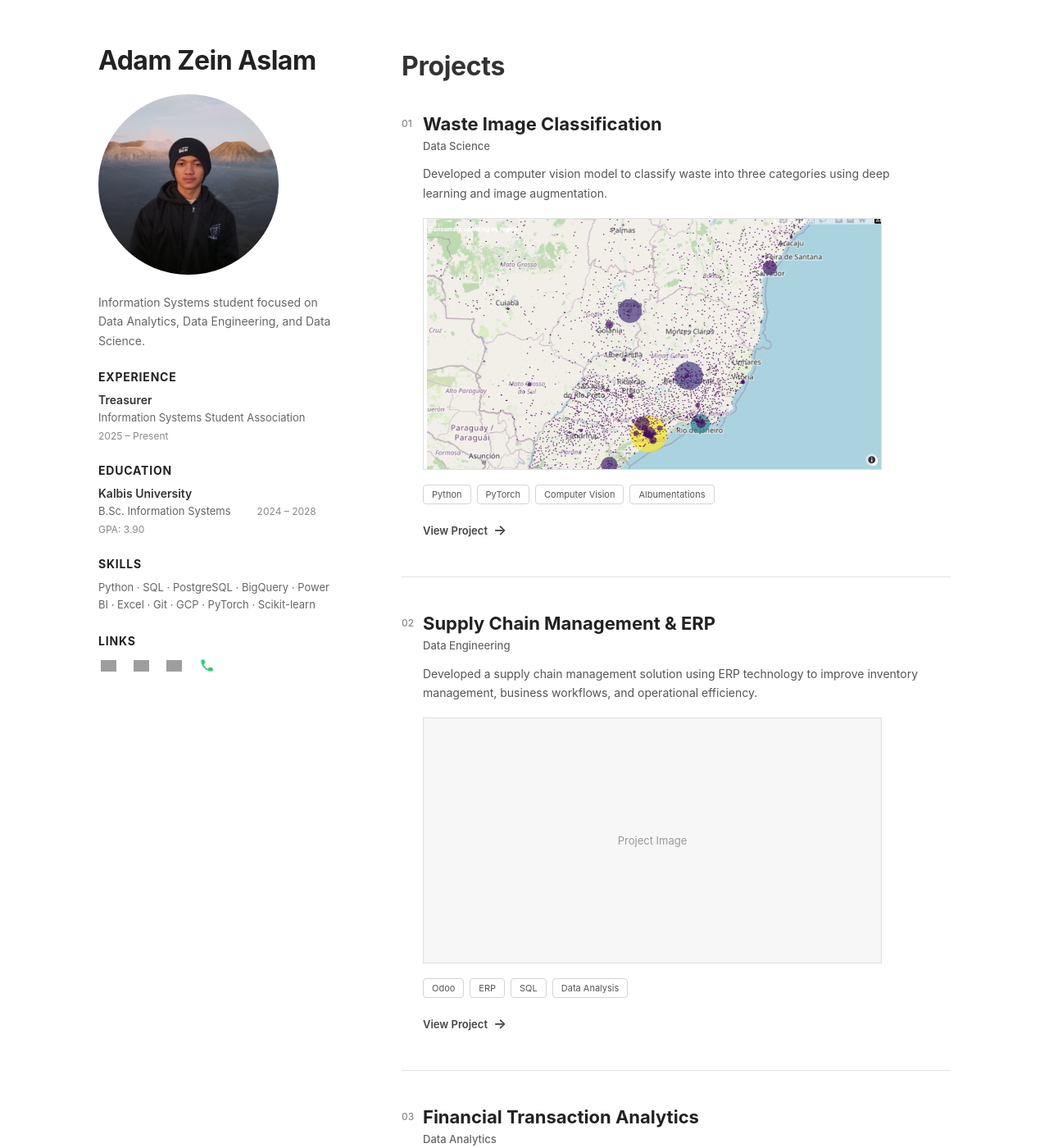
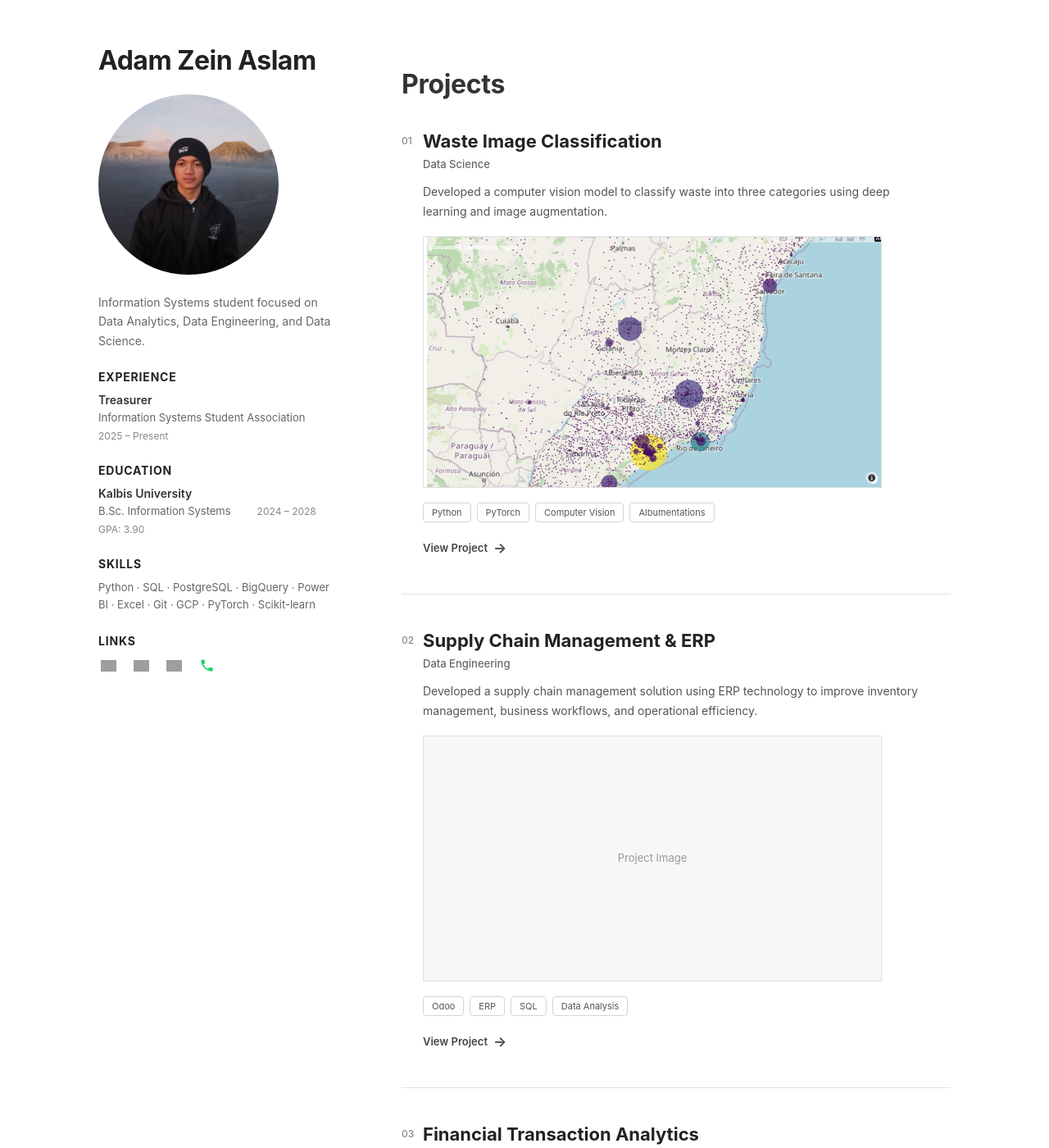
Before and after one commit to AdamZeinAslam/AdamZeinAslam.github.io, a Jekyll site: the page built from index.md, in a window 1280 px wide and 1400 px high. Shown: the whole window at 82% size. Built offline with Jekyll 4.4.1, drawn with Linux system fonts in a browser that asks for light colours; grey boxes are pictures that could not be loaded.

Commit message:
Update margin for projects title in CSS

```diff
--- a/assets/css/style.css
+++ b/assets/css/style.css
@@ -376,7 +376,7 @@ body {
 }
 
 .projects-section .projects-title {
-  margin: 0;
+  margin: 5;
   padding: 0;
 
   font-size: 32px;
```
